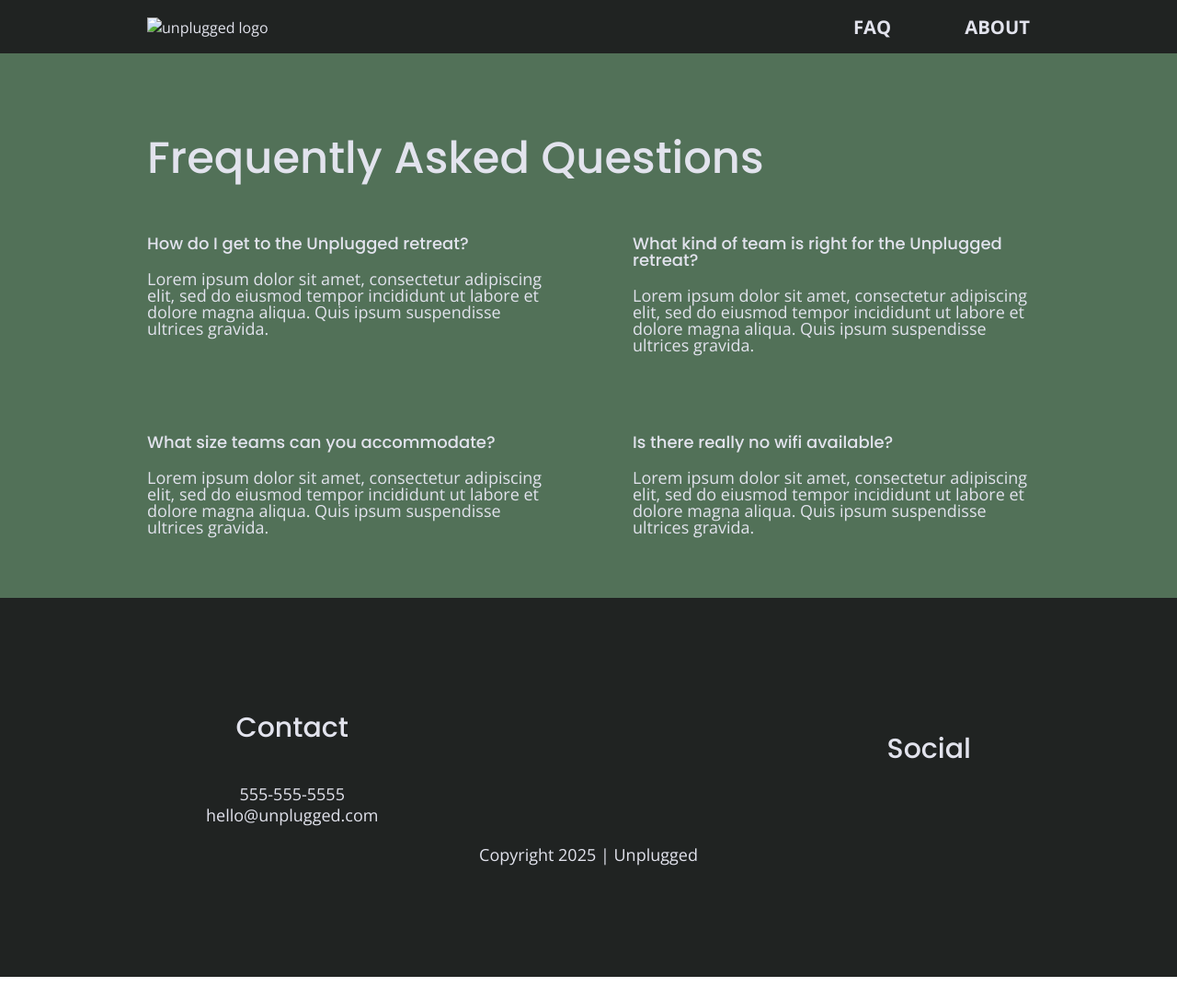
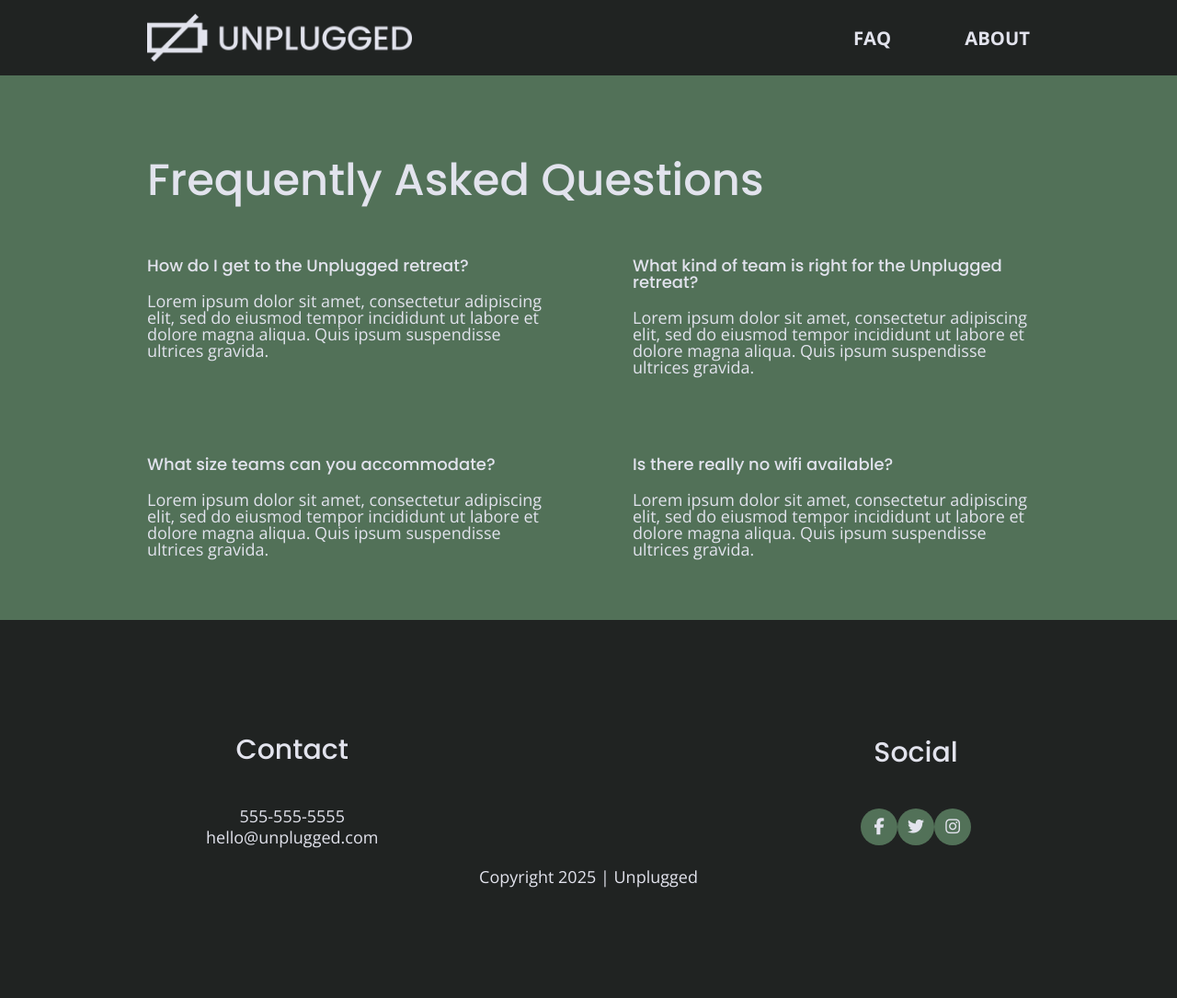
Before and after one commit to sbugler/206-unplugged, a website: page faq/index.html in a window 1280 px wide. Shown: the whole page at 92% size. Before the commit the page ends 1062 px from the top, so only its background shows below. Drawn offline with nearby package versions, Linux system fonts and the light colour scheme.

Commit message:
Social media icons

```diff
--- a/css/main.css
+++ b/css/main.css
@@ -248,6 +248,10 @@ footer .social-icons p {
   display: flex;
   justify-content: center;
   align-items: center;
+  background-color: #527158;
+  border-radius: 50%;
+  width: 40px;
+  height: 40px;
 }
 
 footer .copyright {
--- a/faq/index.html
+++ b/faq/index.html
@@ -35,9 +35,11 @@
   <!-- Add your site or application content here -->
   <header>
     <div class="content-wrapper">
-      <a href="#">
-        <img src="" alt="unplugged logo">
-      </a>
+      <figure>
+        <a href="../index.html">
+          <img src="../img/unpluggedlogo.png" alt="unplugged logo">
+        </a>
+      </figure>
       <div class="header-divider"></div>
       <nav>
         <ul>
@@ -84,7 +86,13 @@
           <h4>Social</h4>
           <div class="social-icons">
             <p>
-              <a href="#"></a>
+              <a href="https://www.facebook.com/Skillcrush/" target="_blank" aria-label="Facebook"><i aria-hidden="true" class="fab fa-facebook-f"></i></a>
+            </p>
+            <p>
+              <a href="https://twitter.com/Skillcrush" target="_blank" aria-label="Twitter"><i aria-hidden="true" class="fab fa-twitter"></i></a>
+            </p>
+            <p>
+              <a href="https://www.instagram.com/skillcrush/" target="_blank" aria-label="Instagram"><i aria-hidden="true" class="fab fa-instagram"></i></a>
             </p>
           </div>
         </div>
```
Also changed, not shown: about/index.html (+12 -4 lines), index.html (+9 -2 lines).
